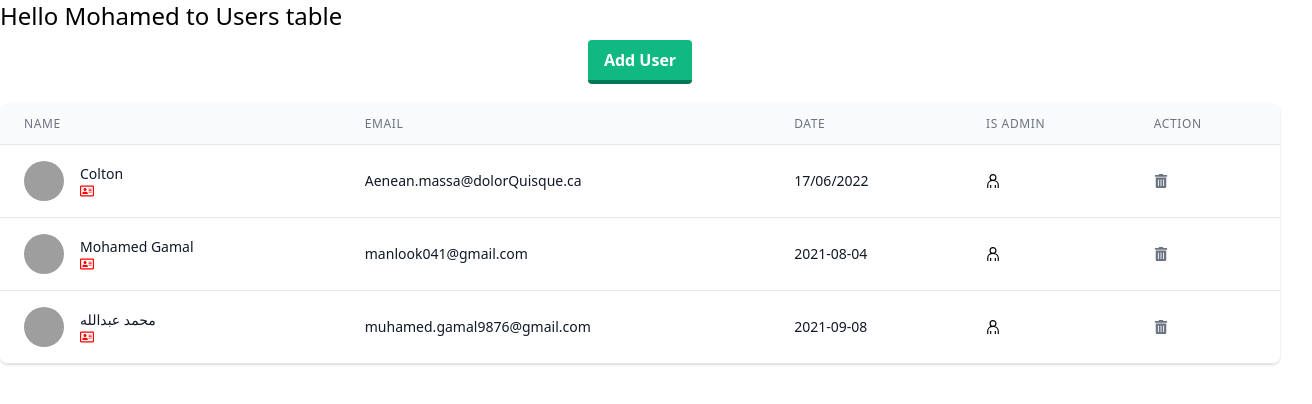
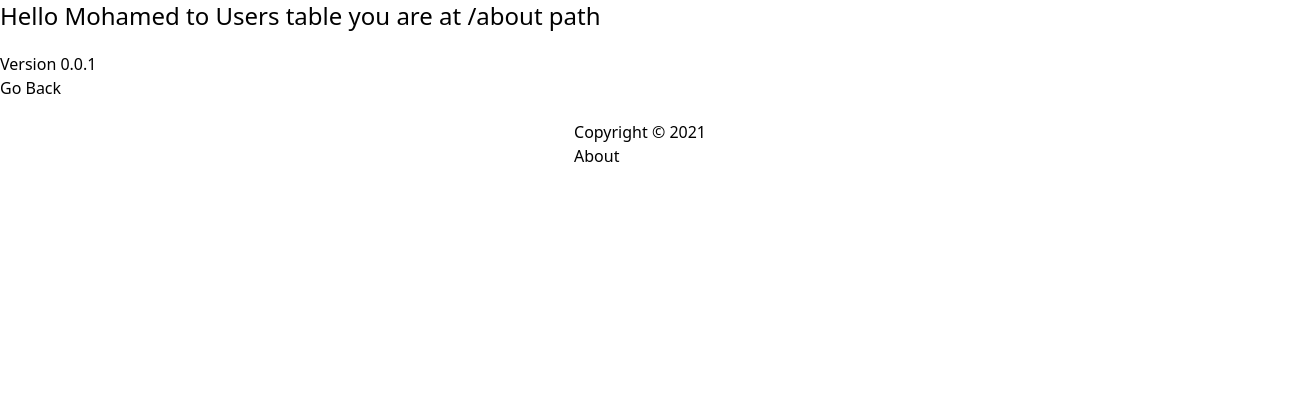
Before and after one commit to mohamed-cpp/Hello-React-Js, a React (Create React App) app: page /about in a window 1280 px wide. Shown: the top 404 px of the page, 1312 px wide, since content can reach past the window. Built offline with nearby package versions, Linux system fonts and the light colour scheme; data requests are answered from the project's data file; grey boxes are pictures that could not be loaded.

Commit message:
react route

```diff
--- a/package.json
+++ b/package.json
@@ -13,6 +13,7 @@
     "react-dom": "^17.0.2",
     "react-hook-form": "^7.12.2",
     "react-icons": "^4.2.0",
+    "react-router-dom": "^5.2.0",
     "react-scripts": "4.0.3",
     "web-vitals": "^1.1.2",
     "yup": "^0.32.9"
--- a/src/App.js
+++ b/src/App.js
@@ -1,10 +1,13 @@
 import React, { useState, useEffect  } from 'react'
+import { BrowserRouter as Router, Route, useLocation } from 'react-router-dom'
 import './App.css';
 // eslint-disable-next-line
 import Header from './components/Header/Header'
 import Users from './components/Users/Users'
 import AddUser from './components/Users/AddUser'
 import Button from './components/Parts/Button'
+import Footer from './components/Footer'
+import About from './components/About'
 
 function App() {
   const [users, setUsers] = useState([])
@@ -62,17 +65,30 @@
     })
   }
   const NAME = "Mohamed"
+  const location = useLocation()
   return (
     <div className="App">
       {/* <Header data="Hello From App.js" /> */}
-      <h1>Hello {NAME} to {process.env.REACT_APP_APP_NAME}</h1>
-      <Button color={showAddUser ? 'red' : 'green'} doAction={() => setShowAddUser(!showAddUser)} text={showAddUser ? 'Close Form' : 'Add User' } />
+      <h1>Hello {NAME} to {process.env.REACT_APP_APP_NAME} you are at {location.pathname} path</h1>
+        <Route
+          path='/'
+          exact
+          render={(props) => (
+            <>
+              <Button color={showAddUser ? 'red' : 'green'} doAction={() => setShowAddUser(!showAddUser)} text={showAddUser ? 'Close Form' : 'Add User' } />
+              <div className="flex items-center justify-center">
+                {showAddUser && <AddUser addUser={addUser} />}
+              </div>
+              { users.length <= 0 ? 'No Users':
+              <Users users={users} deleteUser={deleteUser} toggleAdmin={toggleAdmin} />}
+            </>
+          )}
+        />
+
+        <Route path='/about' component={About} />
       <div className="flex items-center justify-center">
-        {showAddUser && <AddUser addUser={addUser} />}
+        <Footer />
       </div>
-      { users.length <= 0 ? 'No Users':
-      <Users users={users} deleteUser={deleteUser} toggleAdmin={toggleAdmin} />}
-
     </div>
   );
 }
--- /dev/null
+++ b/src/components/About.js
@@ -0,0 +1,12 @@
+import { Link } from 'react-router-dom'
+
+const About = () => {
+  return (
+    <div className="mb-5 mt-5">
+      <h4>Version 0.0.1</h4>
+      <Link to='/'>Go Back</Link>
+    </div>
+  )
+}
+
+export default About
--- /dev/null
+++ b/src/components/Footer.js
@@ -0,0 +1,12 @@
+import { Link } from 'react-router-dom'
+
+const Footer = () => {
+  return (
+    <footer>
+      <p>Copyright &copy; { new Date().getFullYear()}</p>
+      <Link to='/about'>About</Link>
+    </footer>
+  )
+}
+
+export default Footer
--- a/src/index.js
+++ b/src/index.js
@@ -3,11 +3,14 @@
 import './index.css';
 import App from './App';
 import reportWebVitals from './reportWebVitals';
+import { BrowserRouter as Router} from 'react-router-dom'
 //require('dotenv').config()
 
 ReactDOM.render(
   <React.StrictMode>
-    <App />
+    <Router>
+      <App />
+    </Router>
   </React.StrictMode>,
   document.getElementById('root')
 );
```
Also changed, not shown: 1 other file (tests, documents, lock files or other folders).
